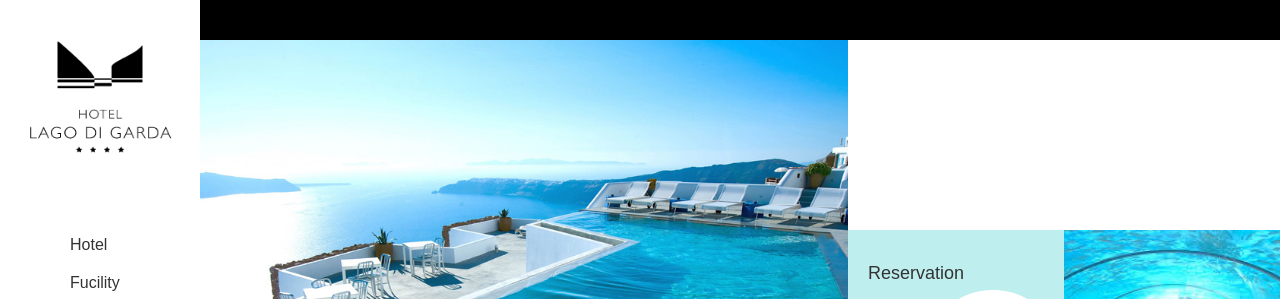
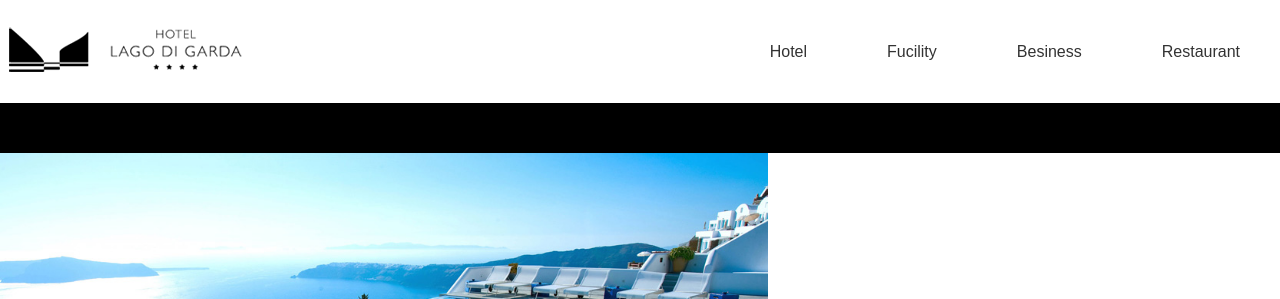
Before and after one commit to cheeej/html-hotel, a plain HTML site: page index.html in a window 1280 px wide. Shown: the top 299 px of the page. Drawn offline with nearby package versions, Linux system fonts and the light colour scheme.

Commit message:
230904-media screen

```diff
--- a/dist/css/comm.css
+++ b/dist/css/comm.css
@@ -29,7 +29,10 @@ select,
 button,
 header,
 main,
-article {
+article,
+section,
+a,
+* {
   margin: 0;
   padding: 0;
   box-sizing: border-box;
@@ -125,21 +128,16 @@ input[type=search]::-webkit-search-cancel-button {
 }
 
 /* 기본 폰트 설정 */
-/* mobile */
+/* desktop */
 body {
   background: #fff;
-  font-size: 14px;
+  font-size: 16px;
   line-height: 1.5;
   font-family: "Noto Sans KR", "Malgun Gothic", "맑은 고딕", sans-serif;
   color: #111;
 }
 
-/* desktop */
-@media screen and (min-width: 1280px) {
-  body {
-    font-size: 16px;
-  }
-}
+/* mobile */
 /* color값은 디자인가이드에 맞게사용 */
 a {
   color: #333;
@@ -272,6 +270,42 @@ legend {
   content: "";
 }
 
+/* Wwidth 1440px 이하일 경우 */
+@media screen and (max-width: 1440px) {
+  body {
+    background-color: blue;
+  }
+}
+/* Wwidth 1280px 이하일 경우 */
+@media screen and (max-width: 1280px) {
+  body {
+    background-color: lightblue;
+  }
+}
+/*** Wwidth 1024px 이하일 경우 (tablet)*/
+@media screen and (max-width: 1024px) {
+  body {
+    background-color: green;
+  }
+}
+/* Wwidth 744px 이하일 경우 */
+@media screen and (max-width: 744px) {
+  body {
+    background-color: lightgreen;
+  }
+}
+/*** Wwidth 428px 이하일 경우(mobile) */
+@media screen and (max-width: 428px) {
+  body {
+    background-color: yellowgreen;
+  }
+}
+/* Wwidth 360px 이하일 경우 */
+@media screen and (max-width: 360px) {
+  body {
+    background-color: darkcyan;
+  }
+}
 @font-face {
   font-family: "Poppins";
   font-weight: 300;
@@ -337,7 +371,10 @@ select,
 button,
 header,
 main,
-article {
+article,
+section,
+a,
+* {
   margin: 0;
   padding: 0;
   box-sizing: border-box;
@@ -433,21 +470,16 @@ input[type=search]::-webkit-search-cancel-button {
 }
 
 /* 기본 폰트 설정 */
-/* mobile */
+/* desktop */
 body {
   background: #fff;
-  font-size: 14px;
+  font-size: 16px;
   line-height: 1.5;
   font-family: "Noto Sans KR", "Malgun Gothic", "맑은 고딕", sans-serif;
   color: #111;
 }
 
-/* desktop */
-@media screen and (min-width: 1280px) {
-  body {
-    font-size: 16px;
-  }
-}
+/* mobile */
 /* color값은 디자인가이드에 맞게사용 */
 a {
   color: #333;
@@ -695,6 +727,22 @@ img {
   background-color: #e3e3e3;
 }
 
+@media screen and (max-width: 1440px) {
+  #wrap {
+    display: block;
+    height: auto;
+  }
+  #header {
+    display: block;
+    flex-direction: row;
+    width: 100%;
+    padding: 0;
+  }
+  #header .inner {
+    display: flex;
+    justify-content: space-between;
+  }
+}
 #logo a {
   display: block;
   width: 150px;
@@ -726,7 +774,7 @@ img {
 }
 .spot .contact a {
   position: relative;
-  font-size: 12px;
+  font-size: 0.75rem;
 }
 .spot .contact a::before {
   content: "";
@@ -778,6 +826,42 @@ img {
   width: calc(100% - 200px);
 }
 
+@media screen and (max-width: 1440px) {
+  #logo {
+    display: flex;
+    align-items: center;
+  }
+  #logo a {
+    display: block;
+    width: 250px;
+    height: 50px;
+    background: url(../../images/logo2.png) no-repeat 0 0;
+  }
+  #gnb {
+    margin: 0;
+    width: auto;
+  }
+  #gnb .depth1 {
+    display: flex;
+  }
+  #gnb .depth1 a {
+    height: 103px;
+    line-height: 103px;
+    padding: 0 40px;
+  }
+  .spot {
+    display: none;
+  }
+  .util {
+    position: static;
+    height: 50px;
+  }
+  #main {
+    padding-top: 0;
+    width: 100%;
+    height: auto;
+  }
+}
 .grid {
   height: calc(100vh - 40px);
   width: 100%;
@@ -786,24 +870,30 @@ img {
   grid-template-rows: repeat(4, 1fr);
 }
 
+@media screen and (max-width: 1440px) {
+  .grid {
+    height: calc(100vh - 153px);
+  }
+}
 .box-g {
   overflow: hidden;
   position: relative;
   height: 100%;
   background-color: #c7c7c7;
+  padding: 30px 20px;
 }
 .box-g .tit-big {
   position: absolute;
   bottom: -37px;
   right: -10px;
   color: rgba(255, 255, 255, 0.9);
-  font-size: 100px;
+  font-size: 6.25rem;
   font-weight: 900;
   letter-spacing: 3px;
   text-transform: capitalize;
 }
 .box-g p {
-  font-size: 18px;
+  font-size: 1.125rem;
   padding: 30px 20px;
   text-transform: capitalize;
 }
@@ -827,7 +917,7 @@ img {
 .box-3::after {
   content: "\f2f9";
   font-family: "Font Awesome 6 Free";
-  font-size: 160px;
+  font-size: 10rem;
   color: #fff;
   position: absolute;
   bottom: -60px;
--- a/dist/scss/comm.scss
+++ b/dist/scss/comm.scss
@@ -1,21 +1,6 @@
 @charset "UTF-8";
 @import "reset";
 @import "variables", "mixin", "fonts", "reset";
-
-// .wrap {
-//   width: 1200px;
-//   margin: 0 auto;
-
-//   header {
-//     height: 100px;
-//     background: rgb(255, 241, 216);
-//   }
-// }
-
-// .wrap .slide {
-//   height: 300px;
-//   background: blue;
-// }
 
 // @import  "main", "contents";
 
@@ -41,7 +26,7 @@ img {
   width: 100%;
   vertical-align: top;
 }
-
+// layout 부분
 #wrap {
   width: 100%;
   height: 100vh;
@@ -63,6 +48,27 @@ img {
   height: 100%;
   background-color: #e3e3e3;
 }
+
+@media screen and (max-width: 1440px) {
+  #wrap {
+    display: block;
+    height: auto;
+  }
+  #header {
+    display: block;
+    flex-direction: row;
+    width: 100%;
+    padding: 0;
+    .inner {
+      display: flex;
+      justify-content: space-between;
+      // flex-direction: column;
+      // height: 100px;
+    }
+  }
+}
+
+// header 부분
 #logo a {
   display: block;
   width: 150px;
@@ -98,7 +104,7 @@ img {
   .contact {
     a {
       position: relative;
-      font-size: 12px;
+      font-size: 0.75rem;
       &::before {
         content: "";
         left: 0;
@@ -134,7 +140,6 @@ img {
     }
   }
 }
-
 .util {
   // width: 100%;
   height: $utillHeight;
@@ -144,11 +149,50 @@ img {
   background-color: $b;
   right: 0;
 }
+
 #main {
   padding-top: $utilHeight;
   height: 100vh;
   width: calc(100% - 200px);
 }
+@media screen and (max-width: 1440px) {
+  #logo {
+    display: flex;
+    align-items: center;
+    a {
+      display: block;
+      width: 250px;
+      height: 50px;
+      background: url(../../images/logo2.png) no-repeat 0 0;
+    }
+  }
+  #gnb {
+    margin: 0;
+    width: auto;
+
+    .depth1 {
+      display: flex;
+      a {
+        height: 103px;
+        line-height: 103px;
+        padding: 0 40px;
+      }
+    }
+  }
+  .spot {
+    display: none;
+  }
+  .util {
+    position: static;
+    height: 50px;
+  }
+  #main {
+    padding-top: 0;
+    width: 100%;
+    height: auto;
+  }
+}
+
 // .grid {
 //   width: 1090px;
 //   display: grid;
@@ -160,6 +204,10 @@ img {
 //   // grid-template-rows: 100px 200px 80px 200px 80px;
 //   grid-template-rows: 100px 100px 100px 100px 100px;
 // }
+
+// main 부분
+
+// section 부분
 .grid {
   height: calc(100vh - 40px);
   width: 100%;
@@ -167,23 +215,29 @@ img {
   grid-template-columns: repeat(5, 1fr);
   grid-template-rows: repeat(4, 1fr);
 }
+@media screen and (max-width: 1440px) {
+  .grid {
+    height: calc(100vh - 153px);
+  }
+}
 .box-g {
   overflow: hidden;
   position: relative;
   height: 100%;
   background-color: #c7c7c7;
+  padding: 30px 20px;
   .tit-big {
     position: absolute;
     bottom: -37px;
     right: -10px;
     color: rgba($w, 0.9);
-    font-size: 100px;
+    font-size: 6.25rem;
     font-weight: 900;
     letter-spacing: 3px;
     text-transform: capitalize;
   }
   p {
-    font-size: 18px;
+    font-size: 1.125rem;
     padding: 30px 20px;
     text-transform: capitalize;
   }
@@ -204,7 +258,7 @@ img {
   &::after {
     content: "\f2f9";
     font-family: "Font Awesome 6 Free";
-    font-size: 160px;
+    font-size: 10rem;
     color: #fff;
     position: absolute;
     bottom: -60px;
--- a/index.html
+++ b/index.html
@@ -68,6 +68,7 @@
     </div>
     <div id="wrap">
       <header id="header">
+        <div class="inner">
           <h1 id="logo">
             <a href="#">LAGO DI GARDA HOTEL</a>
           </h1>
@@ -80,6 +81,7 @@
               <li><a href="#">Restaurant</a></li>
             </ul>
           </nav>
+        </div>
         <div class="spot">
           <h2 class="blind">contact</h2>
           <div class="spot-g contact">
```
Also changed, not shown: dist/scss/_mixin.scss (+37 -0 lines), dist/scss/_reset.scss (+13 -10 lines), 2-1599이하.png (added), images/2-1599이하.png (added), 1 other file. Lines whose indentation alone changed are shown as unchanged.
